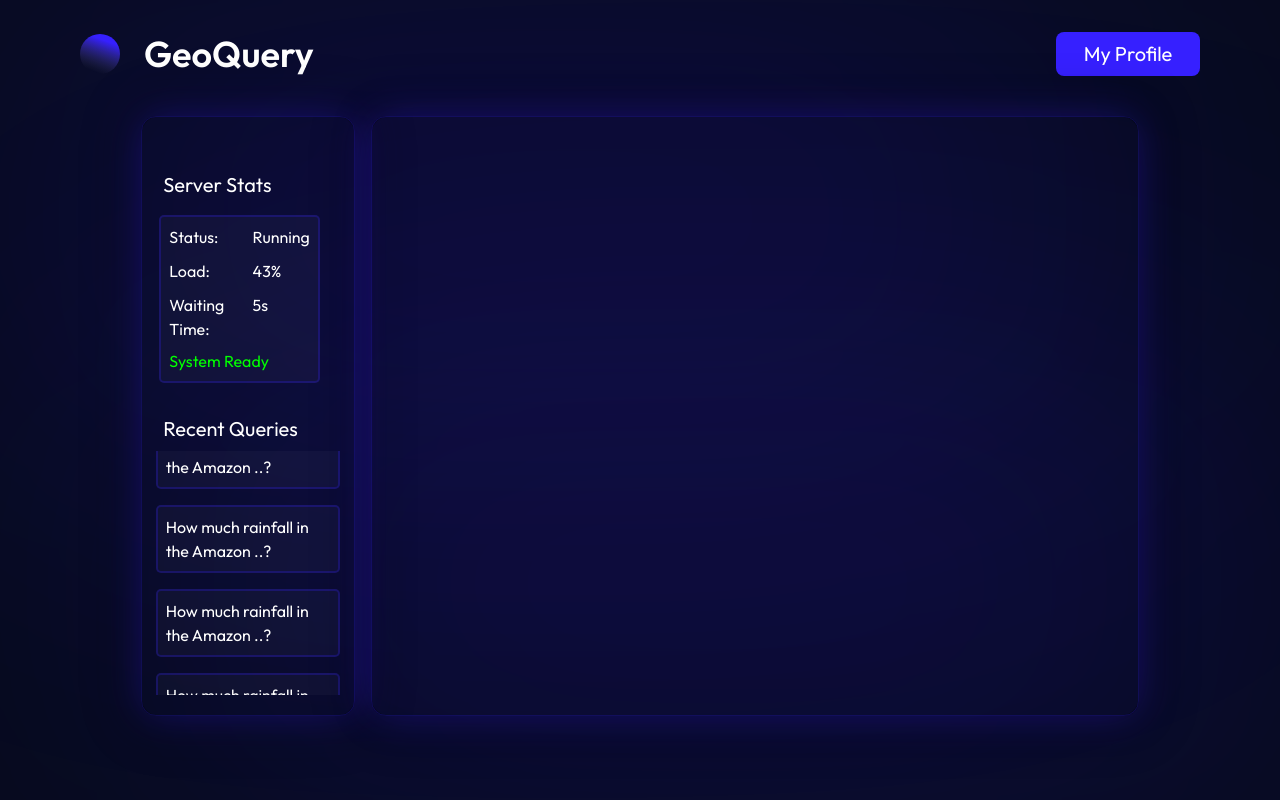
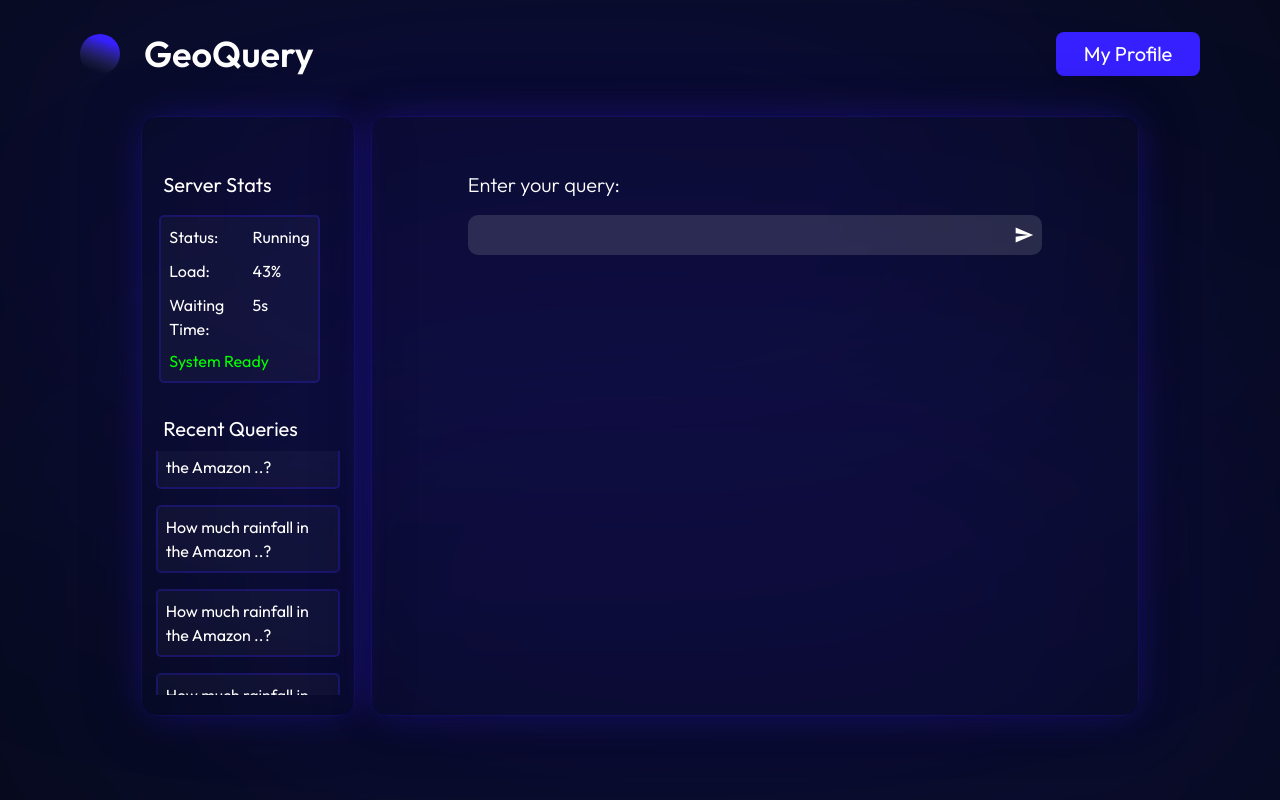
Before and after one commit to mainaak03/geoQuery-frontend, a React (Vite) app: page /query in a window 1280 px wide. Built offline with nearby package versions, Linux system fonts and the light colour scheme.

Commit message:
Added few items in query page

```diff
--- a/src/pages/Query.jsx
+++ b/src/pages/Query.jsx
@@ -1,6 +1,6 @@
 import { ellipse } from "../assets";
 import { Link } from "react-router-dom";
-
+import {MdSend} from "react-icons/md";
 const queries = [
     "How much rainfall in the Amazon ..?",
     "How much rainfall in the Amazon ..?",
@@ -71,9 +71,7 @@ const query = () => {
               <div className="mt-8 px-4 text-xl font-normal pb-2">
                 Recent Queries
               </div>
-              <div
-                className="flex flex-col flex-grow justify-center items-center space-y-4 overflow-auto pt-4"
-              >
+              <div className="flex flex-col flex-grow justify-center items-center space-y-4 overflow-auto pt-4">
                 {queries.map((query, index) => (
                   <div className="flex-shrink-0 w-11/12 h-max font-normal">
                     <div
@@ -95,8 +93,21 @@ const query = () => {
         </div>
         <div className="flex flex-col w-3/5 h-full shadow-[0_0_40px_20px_rgba(0,0,0,0.26)] rounded-[20px] text-Primary font-outfit">
           <div className="relative w-full h-full shadow-[0px_0px_40px_-1px_rgba(54,32,255,0.33)] rounded-[15px] border border-onPrimary border-opacity-20">
-            <div className="w-full h-full box-border rounded-[30px] pt-[30px] pb-5 px-[5px]">
-              {/* content of second box */}
+            <div className="flex flex-col justify-normal items-start px-24 w-full h-full box-border rounded-[30px] pt-[30px] pb-5">
+              <div className="text-xl text-center font-light mt-6">
+                Enter your query:
+              </div>
+              <div className="relative w-full mt-4">
+                <input
+                  className="w-full p-2 rounded-10"
+                  style={{
+                    background: "rgba(217, 217, 217, 0.15)",
+                  }}
+                />
+                <button className="absolute top-1/2 right-2 transform -translate-y-1/2 text-xl ">
+                    <MdSend />
+                </button>
+              </div>
             </div>
           </div>
         </div>
--- a/tailwind.config.js
+++ b/tailwind.config.js
@@ -10,6 +10,9 @@ export default {
         Background: "#070B1D",
         'custom-blue': "rgba(54, 32, 255, 0.15)",
       },
+      borderRadius: {
+        '10': '10px',
+      },
       blur: {
         '155': "155px",
       },
```
